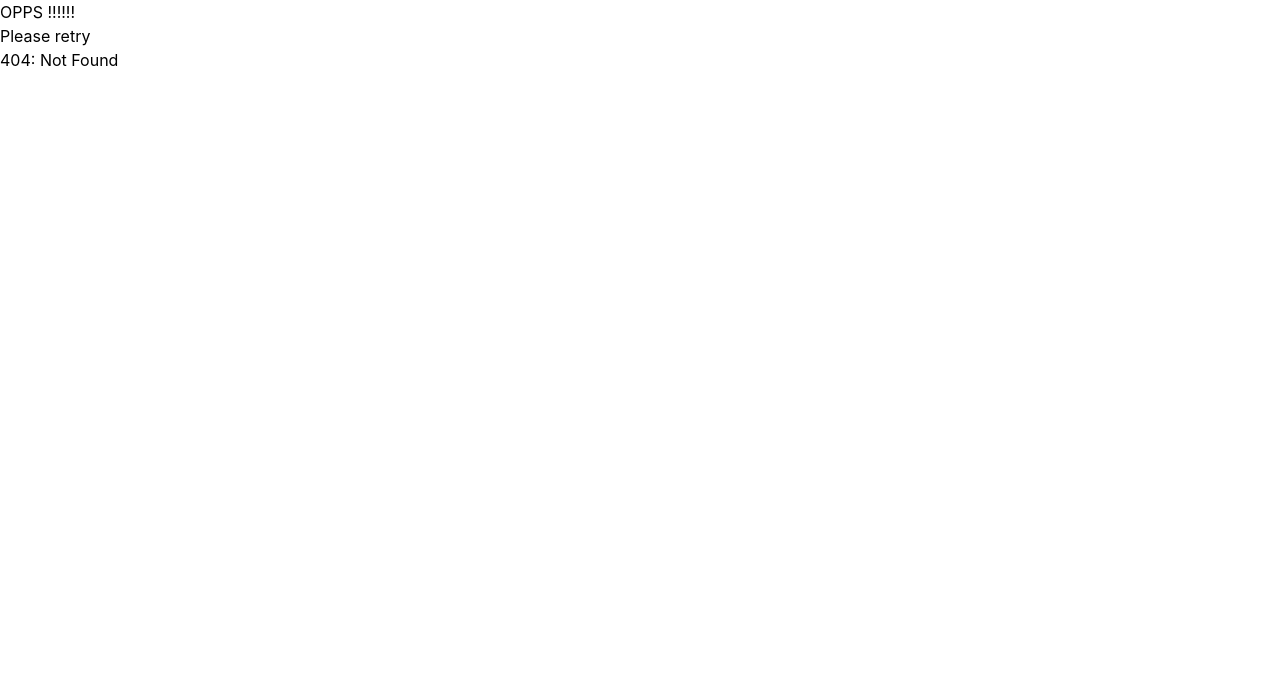
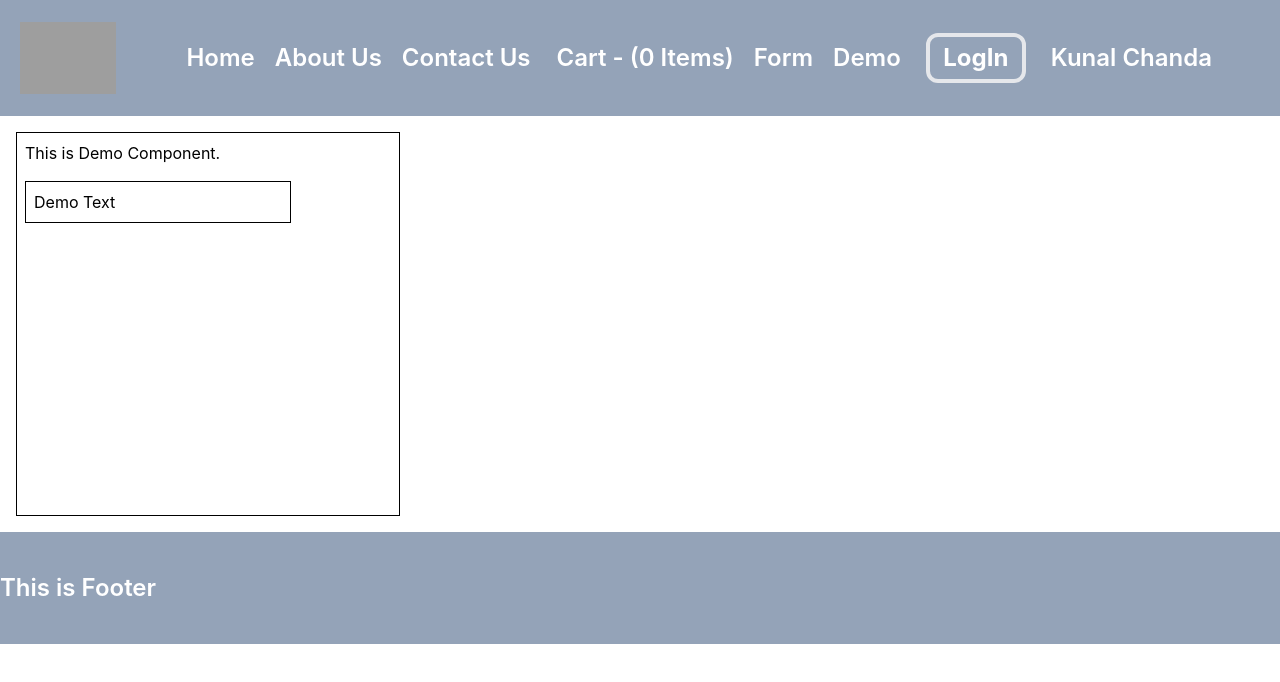
Before and after one commit to kunal-chanda/manaste-food-app, a React (Create React App) app: page /demo in a window 1280 px wide. Before the commit this address had no page. Shown: the top 682 px of the page. Built offline with nearby package versions, Linux system fonts and the light colour scheme; grey boxes are pictures that could not be loaded.

Commit message:
useMemo_demo_01.01.24

```diff
--- /dev/null
+++ b/src/components/Demo.js
@@ -0,0 +1,16 @@
+import React, { useState } from 'react'
+
+const Demo = () => {
+    const [text, setText] = useState("Demo Text");
+  return (
+    <div className='m-4 p-2 w-96 h-96 border border-black'>
+          <p>This is Demo Component.</p>
+          <input className='mt-4 p-2 border border-black' type='text' value={text} onChange={(e) => setText(e.target.value)} />
+          {console.log(text)}
+
+
+    </div>
+  )
+}
+
+export default Demo
--- a/src/components/body.js
+++ b/src/components/body.js
@@ -31,7 +31,7 @@ export default function Body() {
       console.log(json)
       //optional chaining
 
-      const resCards = json?.data?.cards[2]?.card?.card?.gridElements?.infoWithStyle?.restaurants;
+      const resCards = json?.data?.cards[1]?.card?.card?.gridElements?.infoWithStyle?.restaurants;
       //const resCards = json?.data?.cards[2]?.data?.data?.cards;
       setRestoCard(resCards);
   }
--- a/src/components/header.js
+++ b/src/components/header.js
@@ -20,6 +20,7 @@ export default function Header() {
         <li><Link to="/contact">Contact Us</Link></li>
         <li className="font-semibold "><Link to="/cart"> Cart - ({cartItem.length} Items)</Link></li>
         <li><Link to="/form">Form</Link></li>
+        <li><Link to="/demo">Demo</Link></li>
         <li>
           <button className="btn-header border-4 rounded-xl p-2"
             onClick={()=>{
--- a/src/index.js
+++ b/src/index.js
@@ -10,6 +10,7 @@ import Body from "./components/body";
 import RestaurantMenu from "./components/RestaurantMenu";
 import Form from "./components/Form";
 import Cart from "./components/cart";
+import Demo from "./components/Demo";
 
 const reactRouter = createBrowserRouter([
   {
@@ -40,6 +41,10 @@ const reactRouter = createBrowserRouter([
         path: "/cart",
         element: <Cart />,
       },
+        {
+        path: "/demo",
+        element: <Demo />,
+      },
     ],
     errorElement: <Error />,
   },
```
Also changed, not shown: src/utils/resource.js (line endings or trailing spaces).
